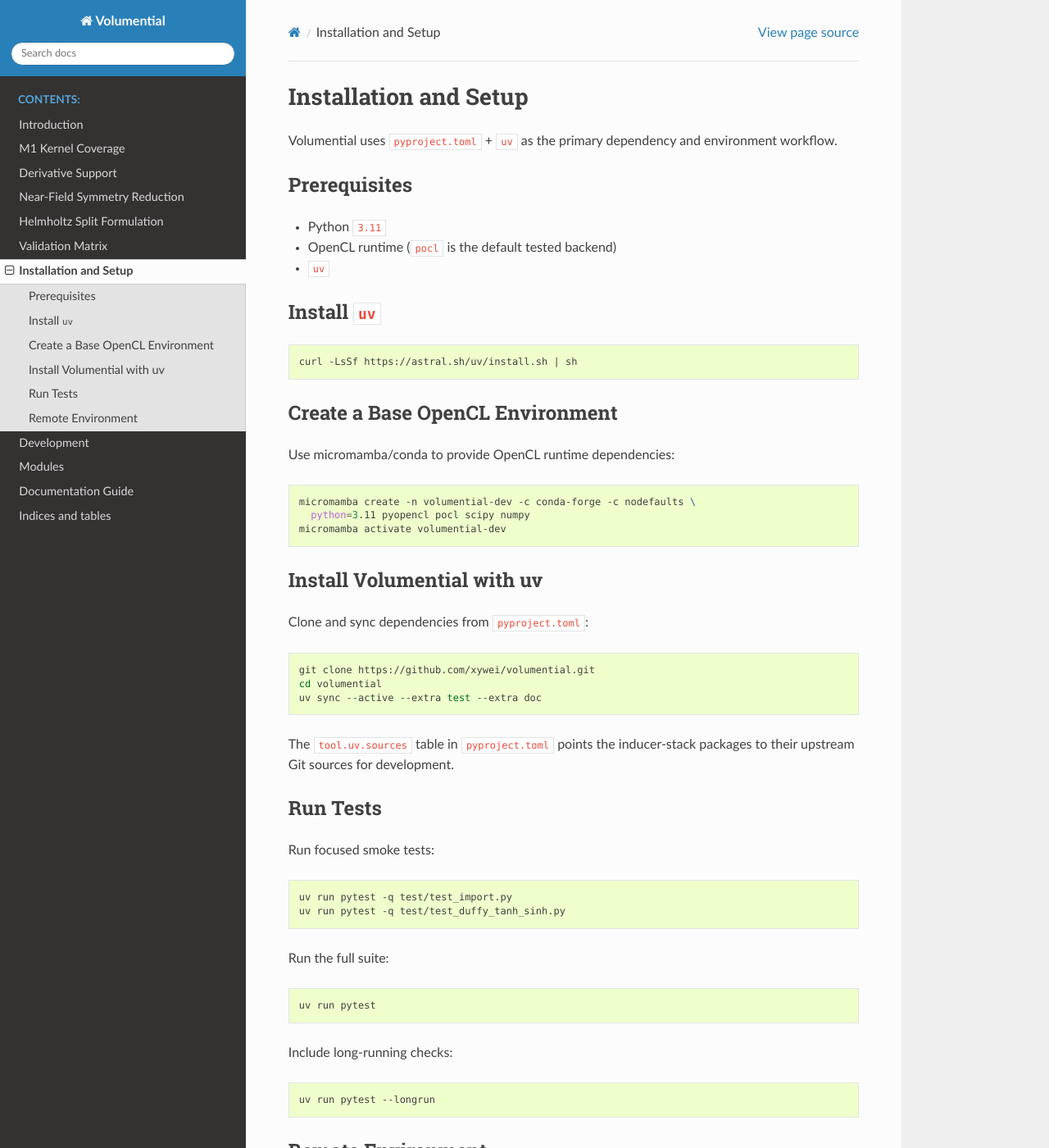
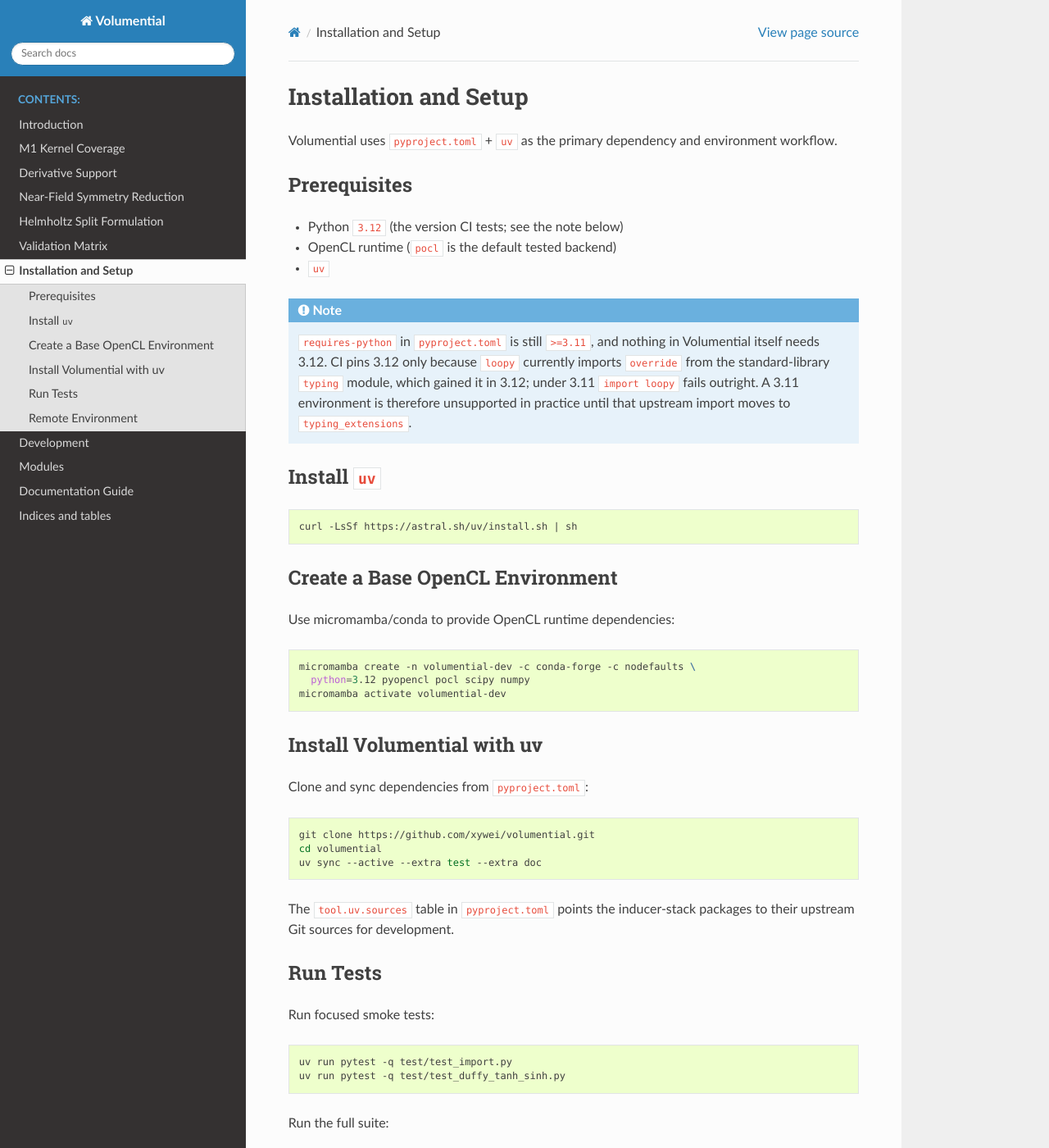
Before and after one commit to xywei/volumential, a Sphinx documentation site: the page built from doc/source/install.rst, in a window 1280 px wide and 1400 px high. Shown: the whole window at 82% size. Built offline with Sphinx 7.4.7 and the Read the Docs theme 3.1.0, drawn with Linux system fonts in a browser that asks for light colours.

Commit message:
ci: drop the unused dealii dependency and align the docs on 3.12
conda-forge's dealii has no build newer than Python 3.10, so pinning
python=3.12 forces the solver back onto an ancient python-agnostic
dealii build whose `libgfortran-ng >=7,<8.0a0` pin is unsatisfiable
alongside pyfmmlib. Nothing in Volumential imports dealii -- it appears
only in a docstring aside in volumential/tools.py, and the macOS test
environment has never listed it -- so drop it rather than hold the
interpreter back. (`dealii` in .gitlab-ci.yml is a runner tag, not a
package, and is left alone.)

Also point DEVELOPMENT.md and doc/source/install.rst at 3.12 so the
documented development interpreter matches the tested one, with a note
on why `requires-python` stays at >=3.11.

```diff
--- a/doc/source/install.rst
+++ b/doc/source/install.rst
@@ -7,9 +7,18 @@ environment workflow.
 Prerequisites
 -------------
 
-- Python ``3.11``
+- Python ``3.12`` (the version CI tests; see the note below)
 - OpenCL runtime (``pocl`` is the default tested backend)
 - ``uv``
+
+.. note::
+
+   ``requires-python`` in ``pyproject.toml`` is still ``>=3.11``, and nothing
+   in Volumential itself needs 3.12. CI pins 3.12 only because ``loopy``
+   currently imports ``override`` from the standard-library ``typing``
+   module, which gained it in 3.12; under 3.11 ``import loopy`` fails
+   outright. A 3.11 environment is therefore unsupported in practice until
+   that upstream import moves to ``typing_extensions``.
 
 Install ``uv``
 --------------
@@ -26,7 +35,7 @@ Use micromamba/conda to provide OpenCL runtime dependencies:
 .. code-block:: bash
 
    micromamba create -n volumential-dev -c conda-forge -c nodefaults \
-     python=3.11 pyopencl pocl scipy numpy
+     python=3.12 pyopencl pocl scipy numpy
    micromamba activate volumential-dev
 
 Install Volumential with uv
@@ -77,7 +86,7 @@ Use the same setup steps on remote machines used for heavier experiments
    git clone <repo-url>
    cd volumential
    micromamba create -n volumential-dev -c conda-forge -c nodefaults \
-     python=3.11 pyopencl pocl scipy numpy
+     python=3.12 pyopencl pocl scipy numpy
    micromamba activate volumential-dev
    uv sync --active --extra test --extra doc
 
```
Also changed, not shown: DEVELOPMENT.md (+10 -3 lines), .test-conda-env-py3.yml.
